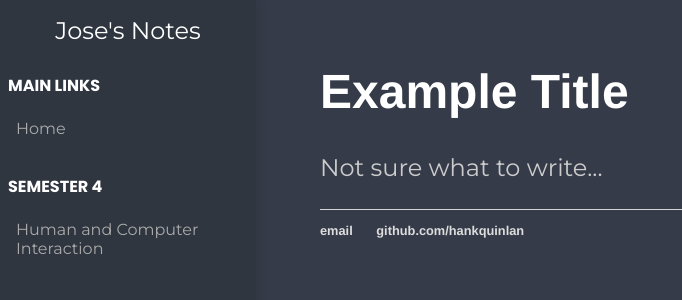
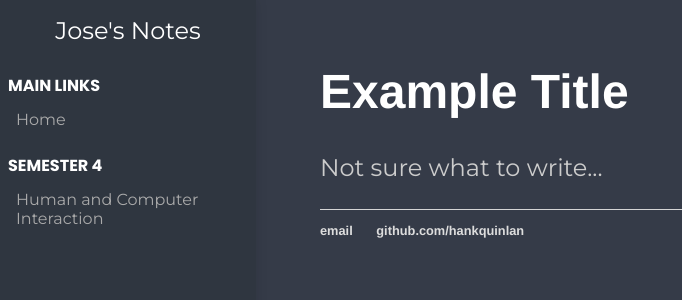
Before and after one commit to josejovian/josejovian.github.io, a Jekyll site: the page built from index.html, in a window 1280 px wide. Shown: the top 300 px of the page, without its empty margins (0-682 px from the left). Built offline with Jekyll 4.4.1, drawn with Linux system fonts in a browser that asks for light colours.

Commit message:
Update main.css

```diff
--- a/css/main.css
+++ b/css/main.css
@@ -26,6 +26,7 @@ body {
     width: 100%;
     font-size: 16px;
     overflow-x: hidden;
+    word-wrap: nowrap;
     color: #aaa;
     padding: 8px 0px 8px 16px;
     margin: 0px 0px 8px 0px;
@@ -47,7 +48,7 @@ span.section-header {
     padding: 0px 0px 0px 8px;
     margin: 12px 0px -12px 0px;
     color: white;
-    display: inline-block;
+    display: block;
     text-transform: uppercase;
     font-weight: 700;
     font-family: "Poppins";
```
